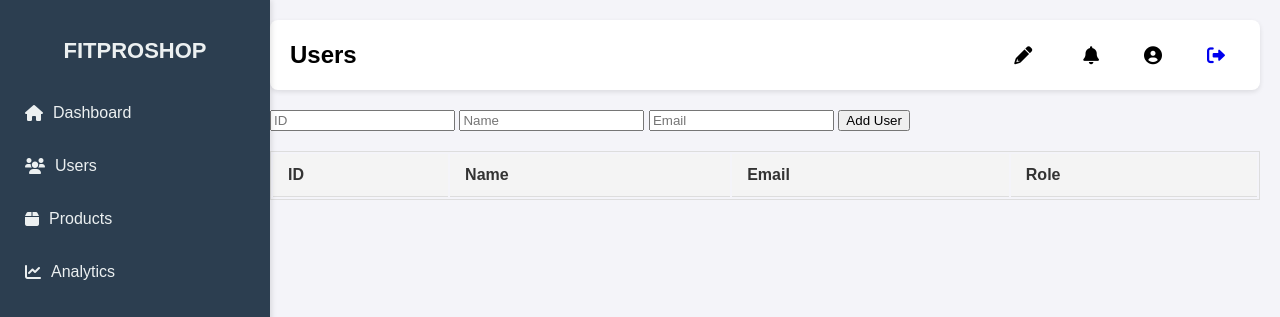
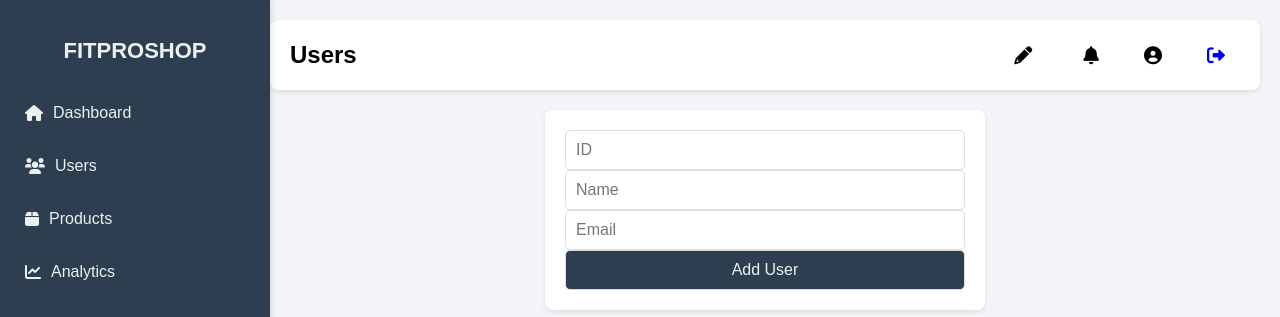
Before and after one commit to altinUbt/fit_pro_shop, a PHP site: page /adminUsers.php in a window 1280 px wide. Shown: the top 317 px of the page. Run offline with PHP 8.4, Linux system fonts and the light colour scheme; the visitor is signed in with stand-in values (Sample User, id 1); data that the repository does not hold is empty.

Commit message:
dashboard css changes

```diff
--- a/css/dashboard.css
+++ b/css/dashboard.css
@@ -183,3 +183,82 @@ tr:last-child td {
 .add-product-container .submit:hover {
   background-color: #34495e;
 }
+
+
+
+.edit-btn {
+  background: none;
+  border: none;
+  /* color: ; */
+  cursor: pointer;
+  /* padding: 10px; */
+}
+
+table {
+  width: 100%;
+  margin-top: 20px;
+  border: 1px solid #ddd;
+}
+
+th,
+td {
+  padding: 12px 15px;
+  text-align: left;
+  border-bottom: 1px solid #ddd;
+}
+
+th {
+  background-color: #f4f4f4;
+  color: #333;
+  font-weight: bold;
+}
+
+tr:nth-child(even) {
+  background-color: #f9f9f9;
+}
+
+tr:hover {
+  background-color: #f1f1f1;
+}
+
+td {
+  color: #555;
+}
+
+tr:last-child td {
+  border-bottom: none;
+}
+
+.add-user-container {
+  display: flex;
+  flex-direction: column;
+  align-items: center;
+  justify-content: center;
+  gap: 15px;
+  background-color: #ffffff;
+  padding: 20px;
+  border-radius: 8px;
+  box-shadow: 0 2px 5px rgba(0, 0, 0, 0.1);
+  width: 400px;
+  margin: 0 auto;
+}
+
+.add-user-container input {
+  width: 100%;
+  padding: 10px;
+  font-size: 16px;
+  border: 1px solid #ddd;
+  border-radius: 5px;
+  box-sizing: border-box;
+}
+
+.add-user-container .submit {
+  background-color: #2c3e50;
+  color: #ecf0f1;
+  cursor: pointer;
+  transition: background-color 0.3s ease;
+}
+
+.add-user-container .submit:hover {
+  background-color: #34495e;
+}
```
